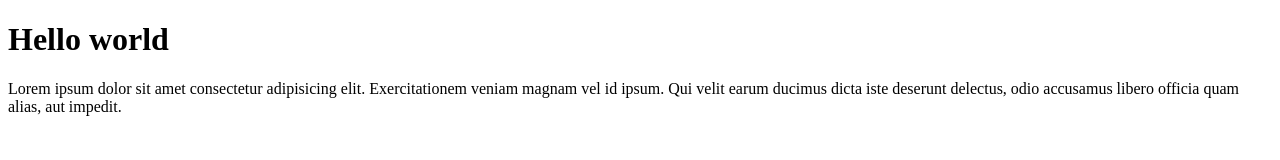
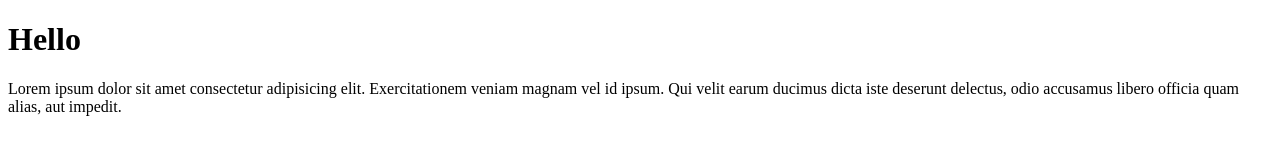
Before and after one commit to kavithaD-TECH/demo, a plain HTML site: page index.html in a window 1280 px wide. Drawn offline with Linux system fonts and the light colour scheme.

Commit message:
Update index.html

```diff
--- a/index.html
+++ b/index.html
@@ -6,7 +6,7 @@
     <title>Document</title>
 </head>
 <body>
-    <h1>Hello world</h1>
+    <h1>Hello</h1>
     <p>Lorem ipsum dolor sit amet consectetur adipisicing elit. Exercitationem veniam magnam vel id ipsum. Qui velit earum ducimus dicta iste deserunt delectus, odio accusamus libero officia quam alias, aut impedit.</p>
 </body>
 </html>
```
